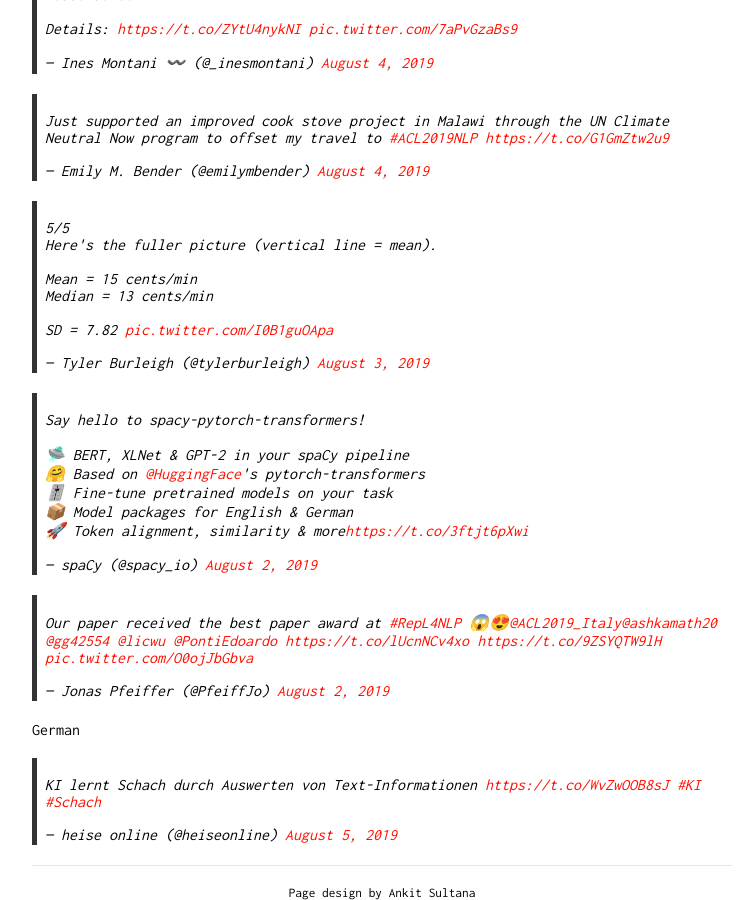
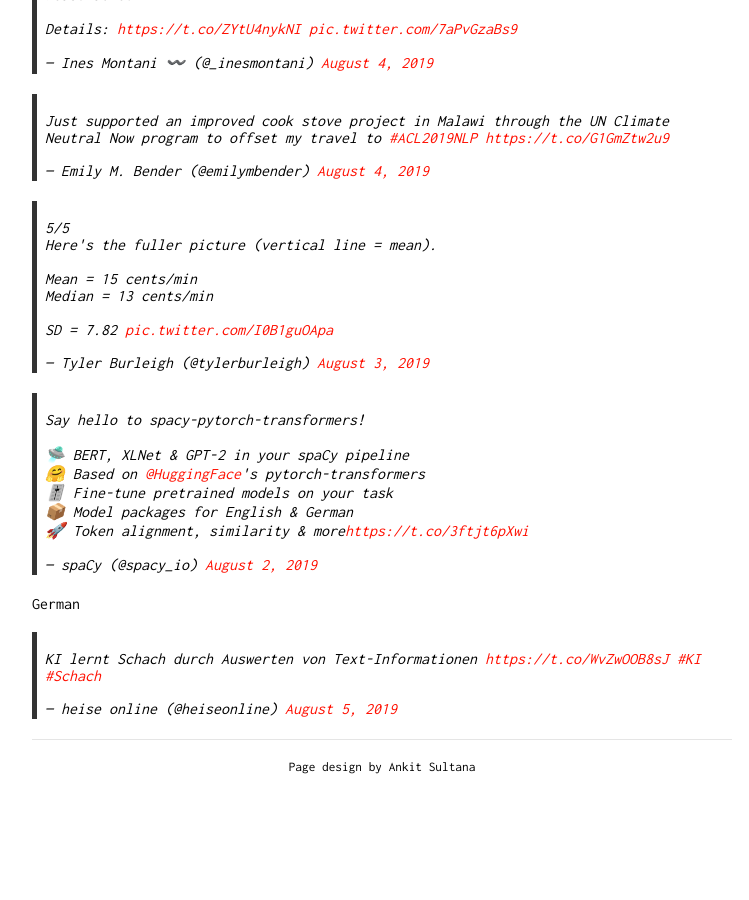
Before and after one commit to chkla/gitPage, a Jekyll site: the page built from _posts/2019-08-17-TweetsWeek.md, in a window 1280 px wide and 900 px high, scrolled down 3805 px. Shown: the whole window, without its empty margins (258-1007 px from the left). Built offline with Jekyll 4.4.1, drawn with Linux system fonts in a browser that asks for light colours; comment, search, counter and statistics services are not loaded; after the commit the page ends 4579 px from its top, so only the background shows below that.

Commit message:
Update 2019-08-17-TweetsWeek.md

```diff
--- a/_posts/2019-08-17-TweetsWeek.md
+++ b/_posts/2019-08-17-TweetsWeek.md
@@ -89,9 +89,6 @@ NLP is a fast growing 🚀 domain with a lot of inventions week by week. Therefo
 <blockquote class="twitter-tweet" data-partner="tweetdeck"><p lang="en" dir="ltr">Say hello to spacy-pytorch-transformers!<br><br>🛸 BERT, XLNet &amp; GPT-2 in your spaCy pipeline<br>🤗 Based on <a href="https://twitter.com/huggingface?ref_src=twsrc%5Etfw">@HuggingFace</a>&#39;s pytorch-transformers<br>🎚️ Fine-tune pretrained models on your task<br>📦 Model packages for English &amp; German<br>🚀 Token alignment, similarity &amp; more<a href="https://t.co/3ftjt6pXwi">https://t.co/3ftjt6pXwi</a></p>&mdash; spaCy (@spacy_io) <a href="https://twitter.com/spacy_io/status/1157379118243164160?ref_src=twsrc%5Etfw">August 2, 2019</a></blockquote>
 <script async src="https://platform.twitter.com/widgets.js" charset="utf-8"></script>
 
-<blockquote class="twitter-tweet" data-partner="tweetdeck"><p lang="en" dir="ltr">Our paper received the best paper award at <a href="https://twitter.com/hashtag/RepL4NLP?src=hash&amp;ref_src=twsrc%5Etfw">#RepL4NLP</a> 😱😍<a href="https://twitter.com/ACL2019_Italy?ref_src=twsrc%5Etfw">@ACL2019_Italy</a><a href="https://twitter.com/ashkamath20?ref_src=twsrc%5Etfw">@ashkamath20</a> <a href="https://twitter.com/gg42554?ref_src=twsrc%5Etfw">@gg42554</a> <a href="https://twitter.com/licwu?ref_src=twsrc%5Etfw">@licwu</a> <a href="https://twitter.com/PontiEdoardo?ref_src=twsrc%5Etfw">@PontiEdoardo</a> <a href="https://t.co/lUcnNCv4xo">https://t.co/lUcnNCv4xo</a> <a href="https://t.co/9ZSYQTW9lH">https://t.co/9ZSYQTW9lH</a> <a href="https://t.co/O0ojJbGbva">pic.twitter.com/O0ojJbGbva</a></p>&mdash; Jonas Pfeiffer (@PfeiffJo) <a href="https://twitter.com/PfeiffJo/status/1157321376778395651?ref_src=twsrc%5Etfw">August 2, 2019</a></blockquote>
-<script async src="https://platform.twitter.com/widgets.js" charset="utf-8"></script>
-
 German
 <blockquote class="twitter-tweet" data-partner="tweetdeck"><p lang="de" dir="ltr">KI lernt Schach durch Auswerten von Text-Informationen <a href="https://t.co/WvZwOOB8sJ">https://t.co/WvZwOOB8sJ</a> <a href="https://twitter.com/hashtag/KI?src=hash&amp;ref_src=twsrc%5Etfw">#KI</a> <a href="https://twitter.com/hashtag/Schach?src=hash&amp;ref_src=twsrc%5Etfw">#Schach</a></p>&mdash; heise online (@heiseonline) <a href="https://twitter.com/heiseonline/status/1158236481753927680?ref_src=twsrc%5Etfw">August 5, 2019</a></blockquote>
 <script async src="https://platform.twitter.com/widgets.js" charset="utf-8"></script>
```
